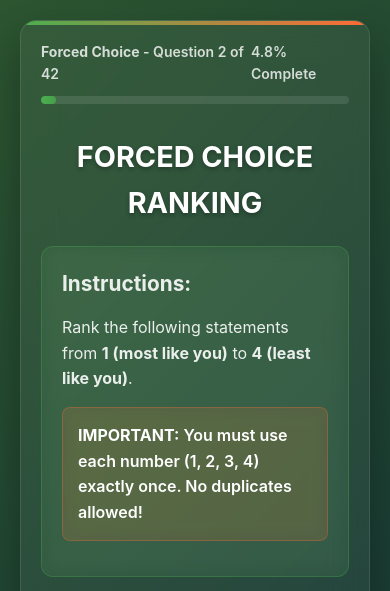
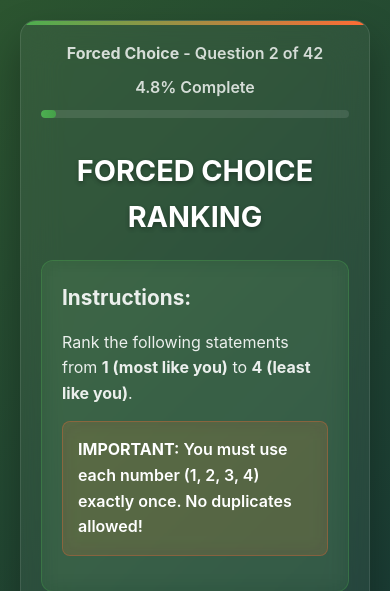
Before and after one commit to umarsabir12/adamlanesmith-flask-app, a Flask app: page /quiz/fc/1 in a window 390 px wide. Shown: the top 591 px of the page. Run offline with Flask 3, Linux system fonts and the light colour scheme.

Commit message:
text fixess and color fixes on quiz

```diff
--- a/static/style.css
+++ b/static/style.css
@@ -62,6 +62,11 @@
     margin-bottom: 30px;
     backdrop-filter: blur(10px);
 }
+@supports (-webkit-touch-callout: none) {
+    .instructions {
+      background: rgba(76, 175, 80, 0.1);
+    }
+  }
 
 .instructions p {
     margin-bottom: 10px;
@@ -87,10 +92,8 @@
     display: flex;
     justify-content: space-between;
     align-items: center;
-    margin-bottom: 10px;
-    font-size: 14px;
-    color: rgba(255, 255, 255, 0.8);
-    font-weight: 600;
+    flex-wrap: wrap;
+    gap: 0.5em;
 }
 
 .progress-bar {
@@ -523,3 +526,11 @@
         grid-template-columns: 1fr;
     }
 }
+
+@media (max-width: 600px) {
+    .progress-info {
+        flex-direction: column;
+        align-items: flex-start;
+        text-align: left;
+    }
+}
```
